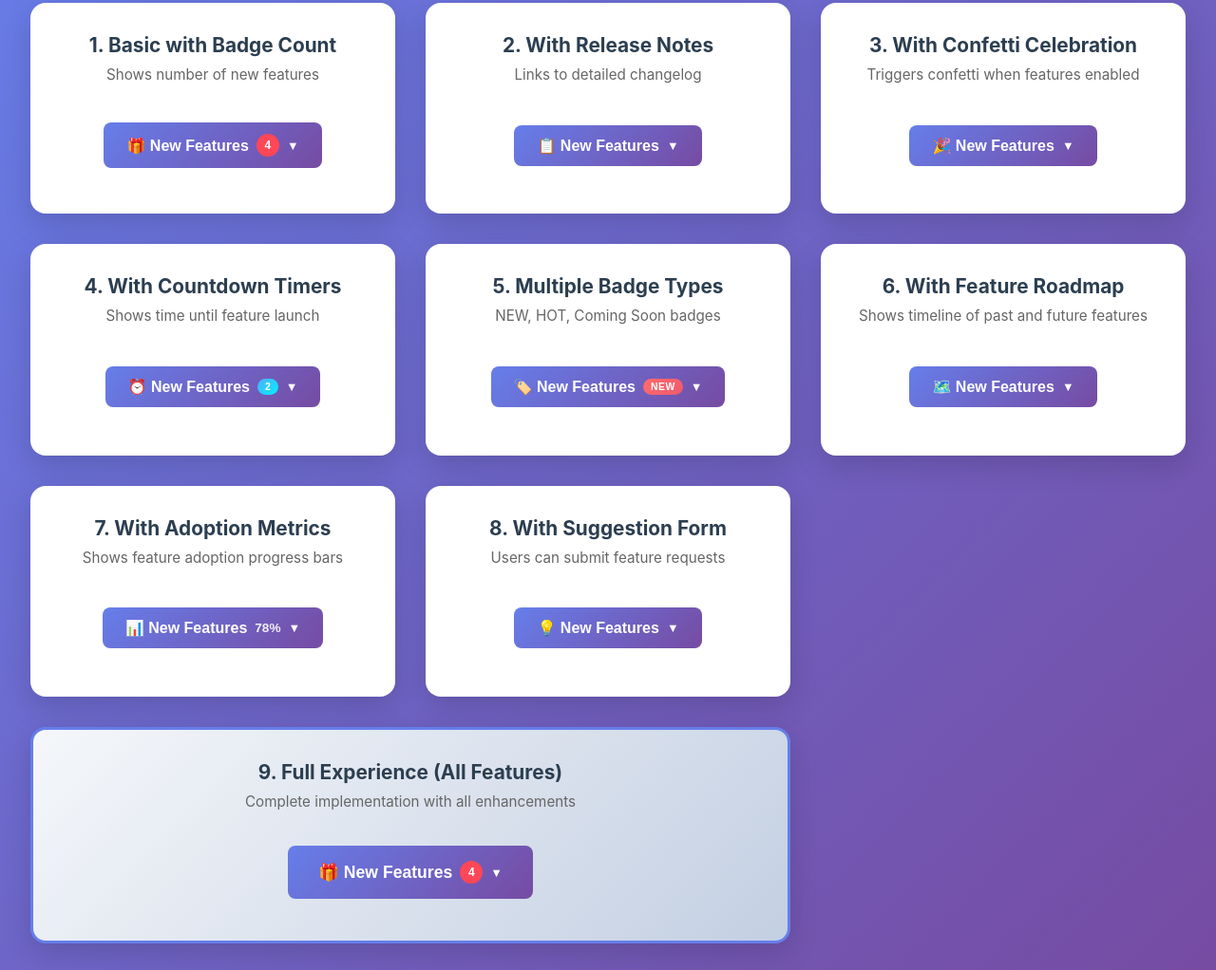
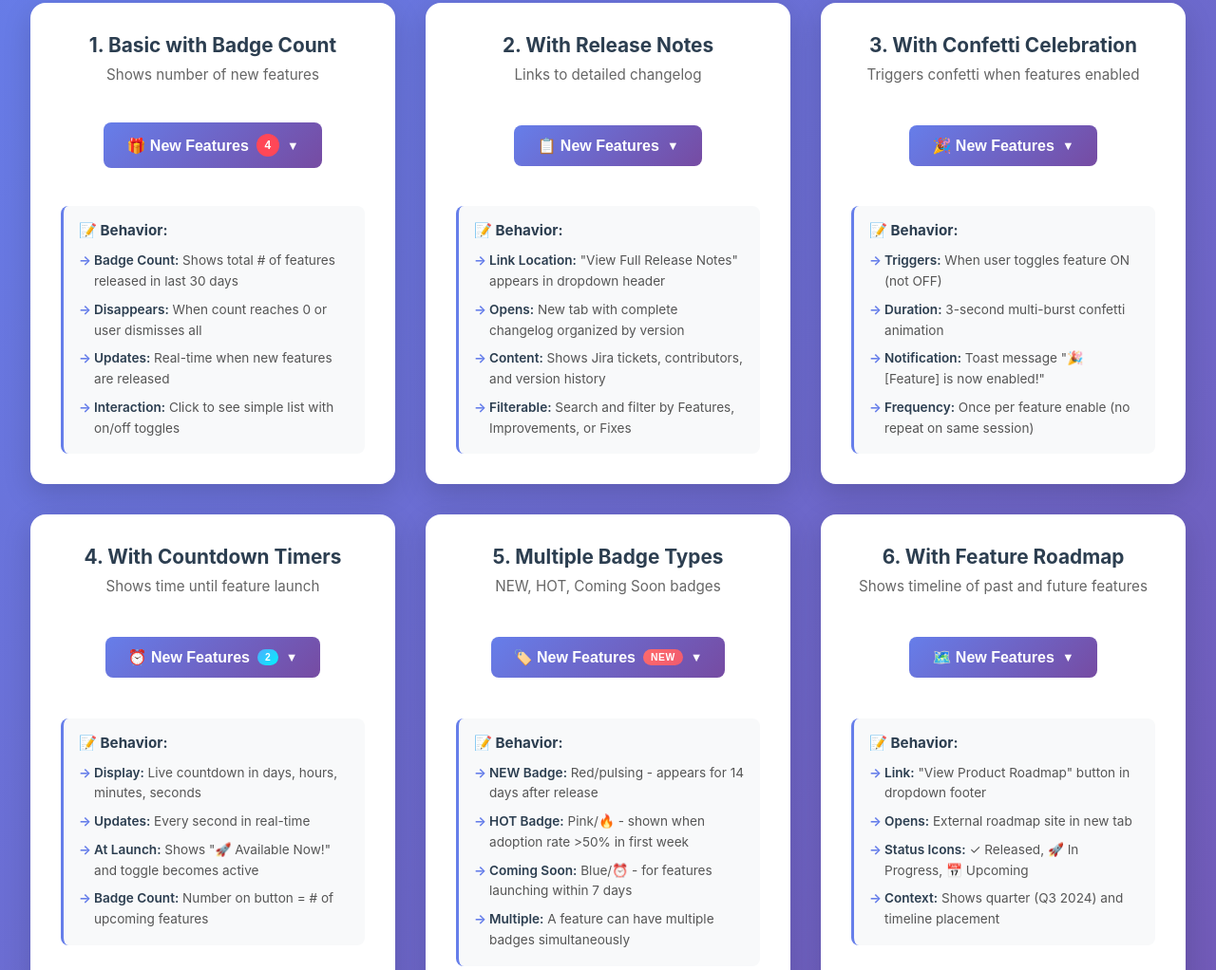
Before and after one commit to moti-og/new-features-ads, a website: page index.html in a window 1280 px wide. Shown: the part 158-1180 px from the top of the page at 95% size. Drawn offline with nearby package versions, Linux system fonts and the light colour scheme.

Commit message:
Add detailed behavior descriptions to each card explaining when/how features work

```diff
--- a/index.html
+++ b/index.html
@@ -27,6 +27,15 @@
                     <span class="dropdown-arrow">▼</span>
                 </button>
             </div>
+            <div class="behavior-details">
+                <h4>📝 Behavior:</h4>
+                <ul>
+                    <li><strong>Badge Count:</strong> Shows total # of features released in last 30 days</li>
+                    <li><strong>Disappears:</strong> When count reaches 0 or user dismisses all</li>
+                    <li><strong>Updates:</strong> Real-time when new features are released</li>
+                    <li><strong>Interaction:</strong> Click to see simple list with on/off toggles</li>
+                </ul>
+            </div>
         </div>
 
         <!-- Grid Item 2: With Release Notes Link -->
@@ -41,6 +50,15 @@
                     <span class="dropdown-arrow">▼</span>
                 </button>
             </div>
+            <div class="behavior-details">
+                <h4>📝 Behavior:</h4>
+                <ul>
+                    <li><strong>Link Location:</strong> "View Full Release Notes" appears in dropdown header</li>
+                    <li><strong>Opens:</strong> New tab with complete changelog organized by version</li>
+                    <li><strong>Content:</strong> Shows Jira tickets, contributors, and version history</li>
+                    <li><strong>Filterable:</strong> Search and filter by Features, Improvements, or Fixes</li>
+                </ul>
+            </div>
         </div>
 
         <!-- Grid Item 3: Confetti Celebration -->
@@ -54,6 +72,15 @@
                     🎉 New Features
                     <span class="dropdown-arrow">▼</span>
                 </button>
+            </div>
+            <div class="behavior-details">
+                <h4>📝 Behavior:</h4>
+                <ul>
+                    <li><strong>Triggers:</strong> When user toggles feature ON (not OFF)</li>
+                    <li><strong>Duration:</strong> 3-second multi-burst confetti animation</li>
+                    <li><strong>Notification:</strong> Toast message "🎉 [Feature] is now enabled!"</li>
+                    <li><strong>Frequency:</strong> Once per feature enable (no repeat on same session)</li>
+                </ul>
             </div>
         </div>
 
@@ -70,6 +97,15 @@
                     <span class="dropdown-arrow">▼</span>
                 </button>
             </div>
+            <div class="behavior-details">
+                <h4>📝 Behavior:</h4>
+                <ul>
+                    <li><strong>Display:</strong> Live countdown in days, hours, minutes, seconds</li>
+                    <li><strong>Updates:</strong> Every second in real-time</li>
+                    <li><strong>At Launch:</strong> Shows "🚀 Available Now!" and toggle becomes active</li>
+                    <li><strong>Badge Count:</strong> Number on button = # of upcoming features</li>
+                </ul>
+            </div>
         </div>
 
         <!-- Grid Item 5: Multiple Badge Types -->
@@ -85,6 +121,15 @@
                     <span class="dropdown-arrow">▼</span>
                 </button>
             </div>
+            <div class="behavior-details">
+                <h4>📝 Behavior:</h4>
+                <ul>
+                    <li><strong>NEW Badge:</strong> Red/pulsing - appears for 14 days after release</li>
+                    <li><strong>HOT Badge:</strong> Pink/🔥 - shown when adoption rate >50% in first week</li>
+                    <li><strong>Coming Soon:</strong> Blue/⏰ - for features launching within 7 days</li>
+                    <li><strong>Multiple:</strong> A feature can have multiple badges simultaneously</li>
+                </ul>
+            </div>
         </div>
 
         <!-- Grid Item 6: With Roadmap -->
@@ -99,9 +144,18 @@
                     <span class="dropdown-arrow">▼</span>
                 </button>
             </div>
+            <div class="behavior-details">
+                <h4>📝 Behavior:</h4>
+                <ul>
+                    <li><strong>Link:</strong> "View Product Roadmap" button in dropdown footer</li>
+                    <li><strong>Opens:</strong> External roadmap site in new tab</li>
+                    <li><strong>Status Icons:</strong> ✓ Released, 🚀 In Progress, 📅 Upcoming</li>
+                    <li><strong>Context:</strong> Shows quarter (Q3 2024) and timeline placement</li>
+                </ul>
+            </div>
         </div>
 
-        <!-- Grid Item 7: Adoption Metrics -->
+        <!-- Grid Item 7: With Adoption Metrics -->
         <div class="grid-item">
             <div class="grid-label">
                 <h3>7. With Adoption Metrics</h3>
@@ -113,6 +167,15 @@
                     <span style="color: rgba(255,255,255,0.9); font-size: 0.85rem; font-weight: 600;">78%</span>
                     <span class="dropdown-arrow">▼</span>
                 </button>
+            </div>
+            <div class="behavior-details">
+                <h4>📝 Behavior:</h4>
+                <ul>
+                    <li><strong>Progress Bars:</strong> Visual percentage of users who enabled feature</li>
+                    <li><strong>Updates:</strong> Real-time as users across org enable/disable</li>
+                    <li><strong>Calculation:</strong> (Users w/ feature ON) / (Total active users)</li>
+                    <li><strong>Increases:</strong> When YOU enable, shows your contribution to adoption</li>
+                </ul>
             </div>
         </div>
 
@@ -128,6 +191,15 @@
                     <span class="dropdown-arrow">▼</span>
                 </button>
             </div>
+            <div class="behavior-details">
+                <h4>📝 Behavior:</h4>
+                <ul>
+                    <li><strong>Button Location:</strong> "💬 Suggest a Feature" in dropdown footer</li>
+                    <li><strong>Opens:</strong> Modal with form (Title, Description, Priority)</li>
+                    <li><strong>Submission:</strong> Triggers confetti + success notification</li>
+                    <li><strong>Integration:</strong> Could connect to Jira, ProductBoard, or email</li>
+                </ul>
+            </div>
         </div>
 
         <!-- Grid Item 9: All Features Combined -->
@@ -142,6 +214,15 @@
                     <span class="feature-count-badge">4</span>
                     <span class="dropdown-arrow">▼</span>
                 </button>
+            </div>
+            <div class="behavior-details">
+                <h4>📝 Behavior:</h4>
+                <ul>
+                    <li><strong>Combines ALL:</strong> Badge count + Release notes + Confetti + Timers</li>
+                    <li><strong>Smart Mixing:</strong> Shows appropriate badges per feature (NEW/HOT/countdown)</li>
+                    <li><strong>Full Footer:</strong> Both "Suggest Feature" and "View Roadmap" buttons</li>
+                    <li><strong>Complete UX:</strong> All metrics, animations, and interactions active</li>
+                </ul>
             </div>
         </div>
     </div>
--- a/styles.css
+++ b/styles.css
@@ -84,6 +84,54 @@ body {
     align-items: center;
     min-height: 80px;
     position: relative;
+}
+
+.behavior-details {
+    background: #f8f9fa;
+    border-radius: 8px;
+    padding: 1rem;
+    border-left: 3px solid #667eea;
+}
+
+.behavior-details h4 {
+    font-size: 0.95rem;
+    color: #2c3e50;
+    margin-bottom: 0.75rem;
+    display: flex;
+    align-items: center;
+    gap: 0.5rem;
+}
+
+.behavior-details ul {
+    list-style: none;
+    padding: 0;
+    margin: 0;
+}
+
+.behavior-details li {
+    font-size: 0.85rem;
+    color: #555;
+    line-height: 1.6;
+    margin-bottom: 0.5rem;
+    padding-left: 1rem;
+    position: relative;
+}
+
+.behavior-details li:last-child {
+    margin-bottom: 0;
+}
+
+.behavior-details li::before {
+    content: '→';
+    position: absolute;
+    left: 0;
+    color: #667eea;
+    font-weight: bold;
+}
+
+.behavior-details strong {
+    color: #2c3e50;
+    font-weight: 600;
 }
 
 .new-features-btn {
```
